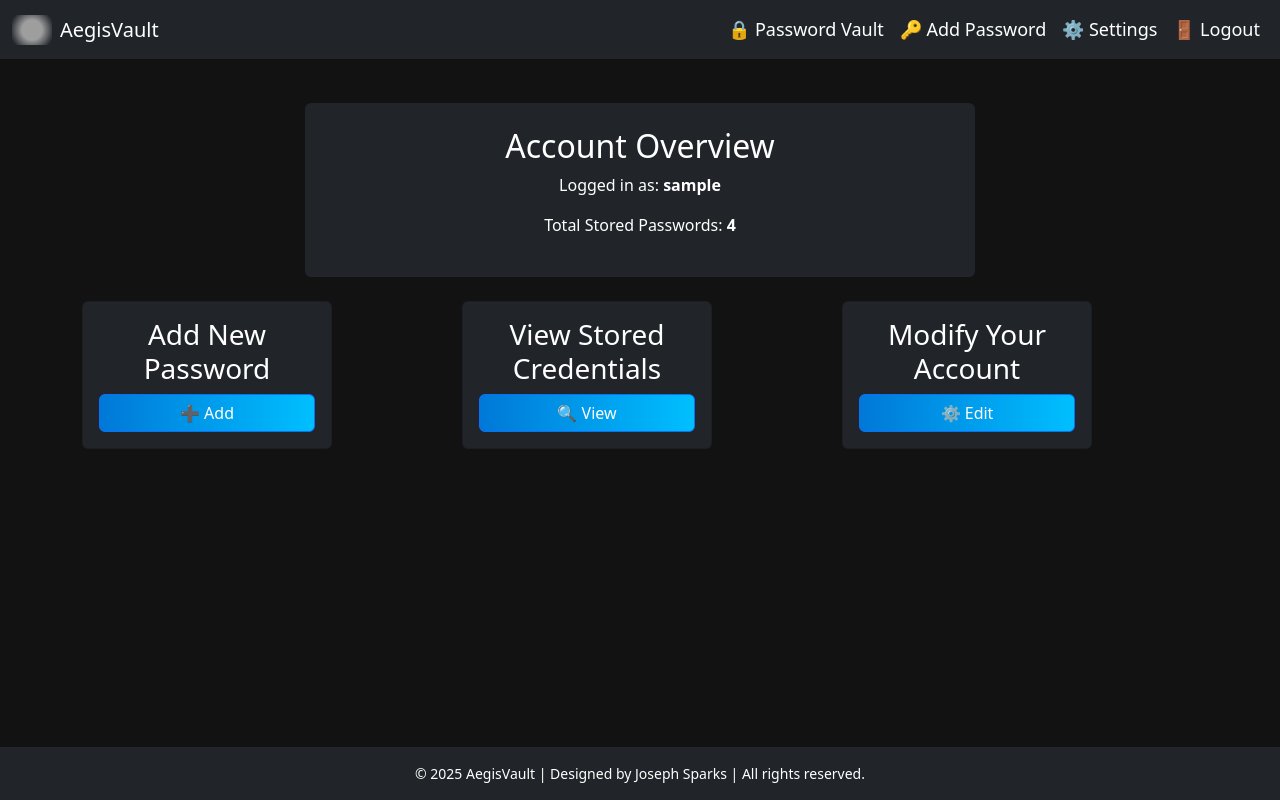
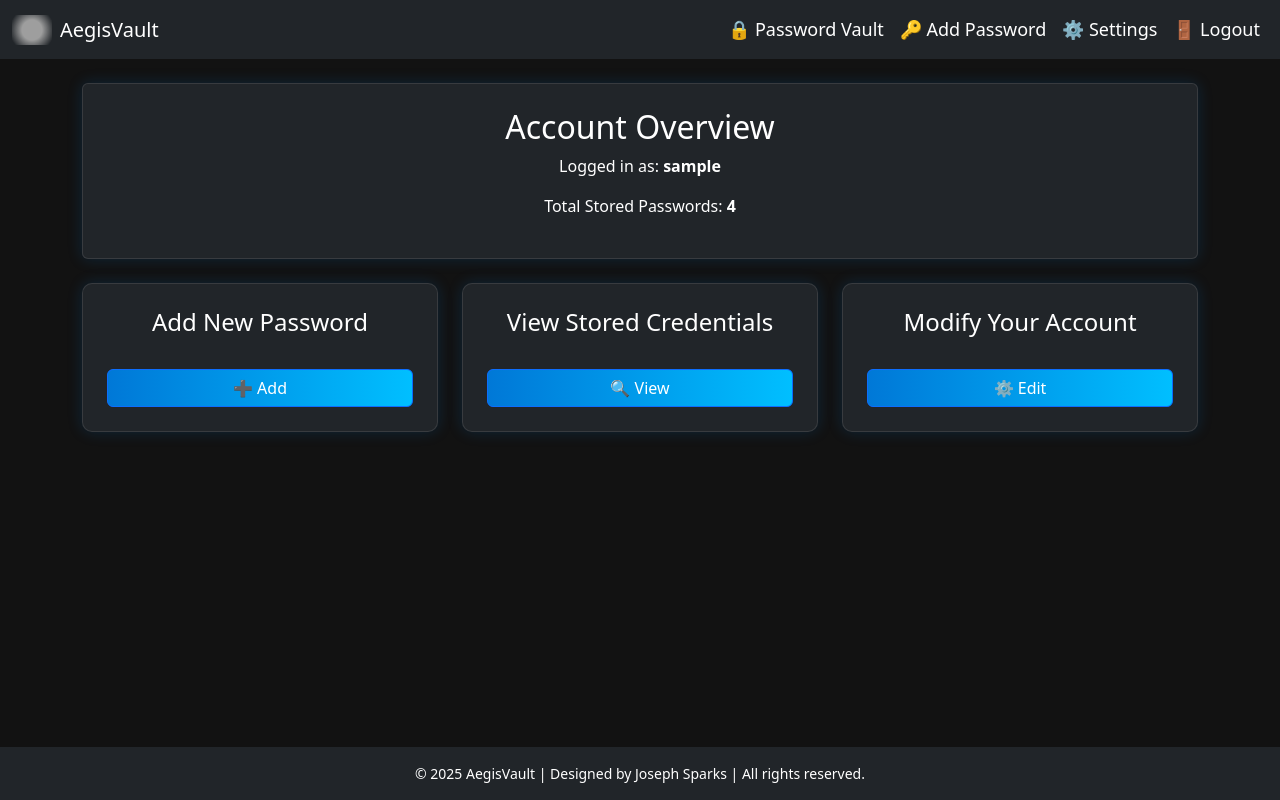
Before and after one commit to zombiemortar/AegisVault, a Flask app: page /dashboard in a window 1280 px wide. Run offline with Flask 3, Linux system fonts and the light colour scheme; the visitor is signed in with stand-in values (Sample User, id 1); data comes from the database, SQL or seed files in the repository; both versions use the stored data as it was after the commit; grey boxes are pictures that could not be loaded.

Commit message:
Updated styling and consistencty across the app

```diff
--- a/src/static/style.css
+++ b/src/static/style.css
@@ -3,11 +3,11 @@ body {
     font-family: "Segoe UI", sans-serif;
     background-color: #121212 !important; /* Dark mode */
     color: #ffffff;
+    min-height: 100vh;
     margin: 0;
     padding: 0;
     display: flex;
     flex-direction: column;
-    align-items: center;
 }
 
 /* Header */
@@ -119,52 +119,96 @@ input:focus {
 }
 
 .login-container {
-    background: #131313;
-    display: flex;
-    flex-direction: column;
-    align-items: center;
-    padding: 20px;
-    border-radius: 8px;
-    box-shadow: 2px 2px 10px rgba(255,255,255,0.1);
+    background: #1e1e1e;
+    padding: 2rem;
+    border-radius: 12px;
+    box-shadow: 0 0 15px rgba(0, 120, 212, 0.2);
     text-align: center;
-    width: 350px; /* 🔥 Prevents it from becoming too large */
-    max-width: 90vw; /* ✅ Ensures it scales properly */
+    width: 100%;
+    max-width: 400px;
+    position: absolute;
+    top: 50%;
+    left: 50%;
+    transform: translate(-50%, -50%);
 }
 
-/* Primary Button */
-.btn-primary {
+.login-container img {
+    width: 150px;
+    height: auto;
+    margin: 0 auto 2rem;
     display: block;
-    width: 100%;
-    padding: 10px;
-    background-color: #0078D4; /* Microsoft Blue */
-    color: white;
-    border: none;
-    border-radius: 5px;
-    cursor: pointer;
-    transition: 0.3s ease-in-out;
 }
 
-.btn-primary:hover {
-    background-color: #005A9E;
-    box-shadow: 0px 0px 12px #0078D4; /* 🔥 Glow effect */
+.login-container h2 {
+    color: #ffffff;
+    margin-bottom: 2rem;
+    font-size: 2rem;
+    text-shadow: 0 0 10px rgba(0, 120, 212, 0.3);
 }
 
-/* Create Account Button */
-.create-account-button {
-    display: block;
-    text-align: center;
-    padding: 10px;
-    margin-top: 15px;
-    background-color: #0078D4;
-    color: white;
-    border-radius: 5px;
-    text-decoration: none;
-    transition: 0.3s ease-in-out;
+.login-container form {
+    width: 100%;
+    max-width: 340px;
+    margin: 0 auto;
 }
 
-.create-account-button:hover {
-    background-color: #005A9E;
-    box-shadow: 0px 0px 12px #0078D4; /* 🔥 Glow effect */
+.login-container label {
+    display: block;
+    text-align: left;
+    margin-bottom: 0.5rem;
+    color: #ffffff;
+    font-size: 1rem;
+    font-weight: 500;
+}
+
+.login-container input {
+    width: 100%;
+    padding: 0.75rem 1rem;
+    margin-bottom: 1.5rem;
+    background-color: #2d2d2d;
+    border: 1px solid rgba(255, 255, 255, 0.1);
+    border-radius: 6px;
+    color: #ffffff;
+    font-size: 1rem;
+    transition: all 0.3s ease;
+    box-sizing: border-box;
+}
+
+.login-container input:focus {
+    background-color: #363636;
+    border-color: #0078D4;
+    box-shadow: 0 0 0 2px rgba(0, 120, 212, 0.25);
+    outline: none;
+}
+
+/* Common button styles for both login and create account */
+.login-container .btn-primary,
+.login-container .create-account-button {
+    display: block;
+    background: linear-gradient(to right, #0078D7, #00BFFF);
+    border: none;
+    color: #ffffff;
+    padding: 0.75rem;
+    border-radius: 6px;
+    font-size: 1.1rem;
+    font-weight: 600;
+    width: 100%;
+    max-width: 340px; /* Match the form's max-width */
+    margin: 0 auto;
+    cursor: pointer;
+    text-decoration: none;
+    transition: all 0.3s ease;
+    box-sizing: border-box; /* Ensure padding is included in width calculation */
+}
+
+.login-container .btn-primary {
+    margin-bottom: 1rem;
+}
+
+.login-container .btn-primary:hover,
+.login-container .create-account-button:hover {
+    background: linear-gradient(to right, #006cbd, #00a6dd);
+    box-shadow: 0 0 15px rgba(0, 120, 212, 0.4);
 }
 
 .dashboard-wrapper {
@@ -312,3 +356,30 @@ input {
 .password-field.show {
     opacity: 1;
 }
+
+/* Dashboard Specific Styles */
+.dashboard-overview {
+    background-color: #1e1e1e;
+    border: 1px solid rgba(255, 255, 255, 0.1);
+    box-shadow: 0 0 15px rgba(0, 120, 212, 0.2);
+}
+
+.dashboard-card {
+    background-color: #1e1e1e;
+    border: 1px solid rgba(255, 255, 255, 0.1);
+    border-radius: 10px;
+    box-shadow: 0 0 15px rgba(0, 120, 212, 0.2);
+    height: 100%;
+    display: flex;
+    flex-direction: column;
+    justify-content: space-between;
+}
+
+.dashboard-card h3 {
+    margin-bottom: 1rem;
+    font-size: 1.5rem;
+}
+
+.dashboard-card .btn {
+    margin-top: auto;
+}
--- a/src/templates/dashboard.html
+++ b/src/templates/dashboard.html
@@ -40,40 +40,46 @@
     </nav>
 
     <!-- Dashboard Content -->
-    <main class="container mt-4">
-        <section class="dashboard-info text-center p-4 bg-dark text-white rounded">
+    <div class="container py-4">
+        <!-- Account Overview -->
+        <div class="row justify-content-center mb-4">
+            <div class="col-12">
+                <div class="dashboard-overview bg-dark text-white rounded p-4 text-center">
                     <h2>Account Overview</h2>
                     <p>Logged in as: <strong>{{ username }}</strong></p>
                     <p>Total Stored Passwords: <strong>{{ total_passwords }}</strong></p>
-        </section>
+                </div>
+            </div>
+        </div>
 
         <!-- Quick Actions -->
-        <section class="row mt-4">
+        <div class="row justify-content-center g-4">
             <div class="col-md-4">
-                <div class="card bg-dark text-white p-3 text-center">
+                <div class="dashboard-card bg-dark text-white p-4 text-center h-100">
                     <h3>Add New Password</h3>
-                    <a href="{{ url_for('add_password') }}" class="btn btn-primary">➕ Add</a>
+                    <a href="{{ url_for('add_password') }}" class="btn btn-primary mt-3">➕ Add</a>
                 </div>
             </div>
             <div class="col-md-4">
-                <div class="card bg-dark text-white p-3 text-center">
+                <div class="dashboard-card bg-dark text-white p-4 text-center h-100">
                     <h3>View Stored Credentials</h3>
-                    <a href="{{ url_for('vault') }}" class="btn btn-primary">🔍 View</a>
+                    <a href="{{ url_for('vault') }}" class="btn btn-primary mt-3">🔍 View</a>
                 </div>
             </div>
             <div class="col-md-4">
-                <div class="card bg-dark text-white p-3 text-center">
+                <div class="dashboard-card bg-dark text-white p-4 text-center h-100">
                     <h3>Modify Your Account</h3>
-                    <a href="{{ url_for('settings') }}" class="btn btn-primary">⚙️ Edit</a>
+                    <a href="{{ url_for('settings') }}" class="btn btn-primary mt-3">⚙️ Edit</a>
                 </div>
             </div>
-        </section>
-    </main>
-</body>
+        </div>
+    </div>
 
-<footer class="footer bg-dark text-white text-center py-3">
+    <footer class="footer bg-dark text-white text-center py-3 mt-auto">
         <div class="container">
             <span>&copy; 2025 AegisVault | Designed by Joseph Sparks | All rights reserved.</span>
         </div>
     </footer>
+</body>
 </html>
+</html>
```
Also changed, not shown: src/templates/add_password.html (+25 -20 lines), src/templates/login.html (+14 -5 lines), src/templates/vault.html (+16 -9 lines), data/passwords.db. Lines whose indentation alone changed are shown as unchanged.
